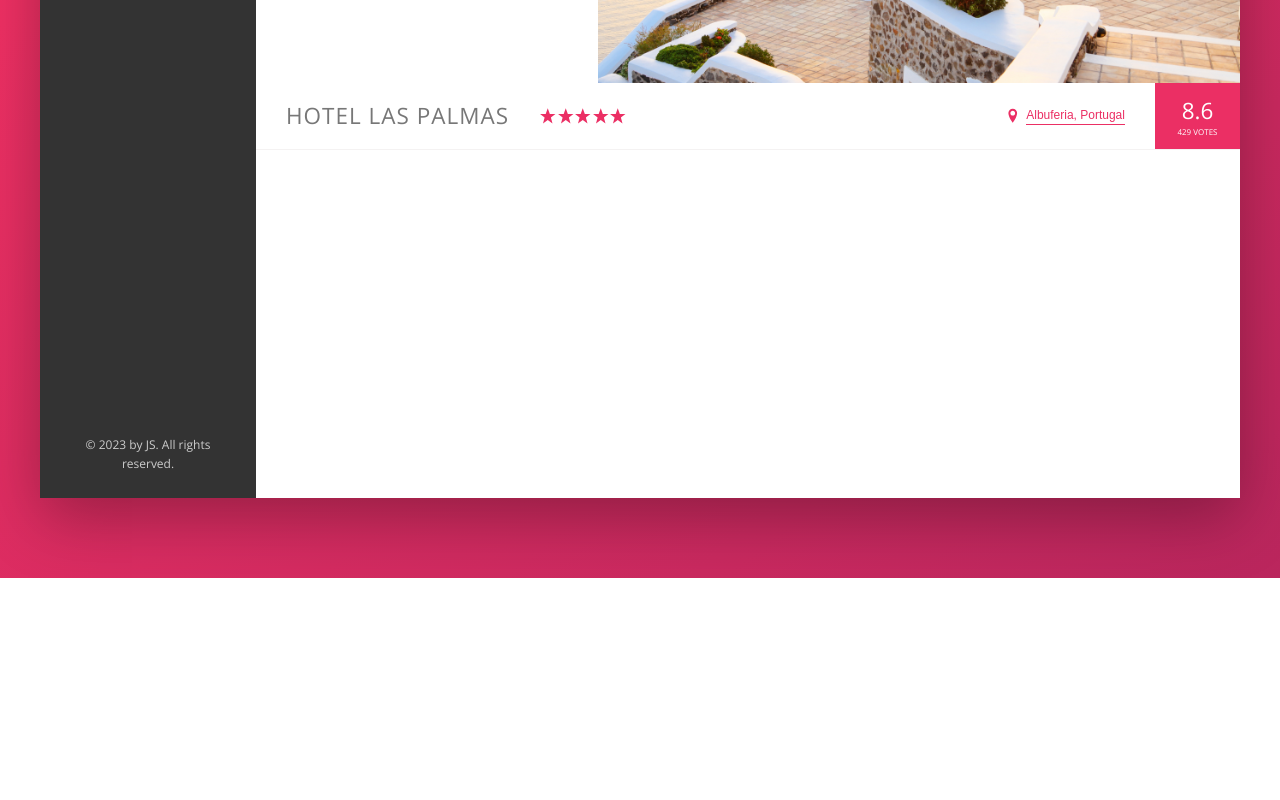
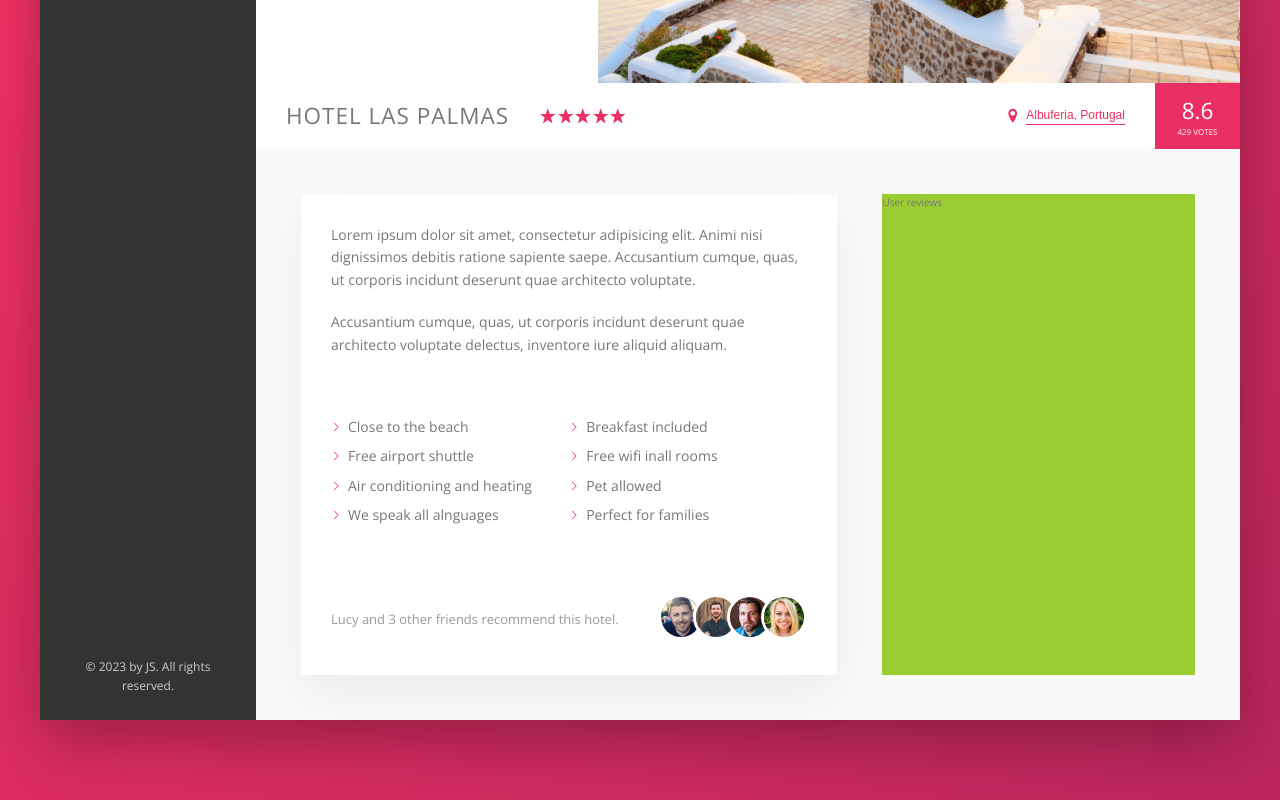
Before and after one commit to matthias-park/Advanced-CSS-Trillo, a website: page index.html in a window 1280 px wide. Shown: the part 452-1252 px from the top of the page. Before the commit the page ends 1030 px from the top, so only its background shows below. Drawn offline with nearby package versions, Linux system fonts and the light colour scheme.

Commit message:
Feat: Building the Description Section

```diff
--- a/index.html
+++ b/index.html
@@ -1,22 +1,29 @@
 <!DOCTYPE html>
 <html lang="en">
   <head>
-        <meta charset="UTF-8">
-        <meta name="viewport" content="width=device-width, initial-scale=1.0">
+    <meta charset="UTF-8" />
+    <meta name="viewport" content="width=device-width, initial-scale=1.0" />
 
-        <link href="https://fonts.googleapis.com/css?family=Open+Sans:300,400,600" rel="stylesheet">
-        <link rel="stylesheet" href="css/style.css">
-        <link rel="shortcut icon" type="image/png" href="img/favicon.png">
+    <link
+      href="https://fonts.googleapis.com/css?family=Open+Sans:300,400,600"
+      rel="stylesheet"
+    />
+    <link rel="stylesheet" href="css/style.css" />
+    <link rel="shortcut icon" type="image/png" href="img/favicon.png" />
 
     <title>trillo &mdash; Your all-in-one booking app</title>
   </head>
   <body>
     <div class="container">
       <header class="header">
-                <img src="img/logo.png" alt="trillo logo" class="logo">
+        <img src="img/logo.png" alt="trillo logo" class="logo" />
 
         <form action="#" class="search">
-                    <input type="text" class="search__input" placeholder="Search hotels">
+          <input
+            type="text"
+            class="search__input"
+            placeholder="Search hotels"
+          />
           <button class="search__button">
             <svg class="search__icon">
               <use xlink:href="img/sprite.svg#icon-magnifying-glass"></use>
@@ -38,7 +45,11 @@
             <spn class="user-nav__notification">13</spn>
           </div>
           <div class="user-nav__user">
-                        <img src="img/user.jpg" alt="User photo" class="user-nav__user-photo">
+            <img
+              src="img/user.jpg"
+              alt="User photo"
+              class="user-nav__user-photo"
+            />
             <span class="user-nav__user-name">Junsoo</span>
           </div>
         </nav>
@@ -80,26 +91,34 @@
             </li>
           </ul>
 
-                    <div class="legal">
-                        &copy; 2023 by JS. All rights reserved.
-                    </div>
+          <div class="legal">&copy; 2023 by JS. All rights reserved.</div>
         </nav>
         <main class="hotel-view">
           <div class="gallery">
             <figure class="gallery__item">
-                            <img src="img/hotel-1.jpg" alt="Photo of hotel 1" class="gallery__photo">
+              <img
+                src="img/hotel-1.jpg"
+                alt="Photo of hotel 1"
+                class="gallery__photo"
+              />
             </figure>
             <figure class="gallery__item">
-                            <img src="img/hotel-2.jpg" alt="Photo of hotel 2" class="gallery__photo">
+              <img
+                src="img/hotel-2.jpg"
+                alt="Photo of hotel 2"
+                class="gallery__photo"
+              />
             </figure>
             <figure class="gallery__item">
-                            <img src="img/hotel-3.jpg" alt="Photo of hotel 3" class="gallery__photo">
+              <img
+                src="img/hotel-3.jpg"
+                alt="Photo of hotel 3"
+                class="gallery__photo"
+              />
             </figure>
           </div>
           <div class="overview">
-                        <h1 class="overview__heading">
-                            Hotel Las Palmas
-                        </h1>
+            <h1 class="overview__heading">Hotel Las Palmas</h1>
             <div class="overview__stars">
               <svg class="overview__icon-star">
                 <use xlink:href="img/sprite.svg#icon-star"></use>
@@ -130,6 +149,44 @@
               <div class="overview__rating-count">429 votes</div>
             </div>
           </div>
+
+          <div class="detail">
+            <div class="description">
+              <p class="paragraph">
+                Lorem ipsum dolor sit amet, consectetur adipisicing elit. Animi
+                nisi dignissimos debitis ratione sapiente saepe. Accusantium
+                cumque, quas, ut corporis incidunt deserunt quae architecto
+                voluptate.
+              </p>
+              <p class="paragraph">
+                Accusantium cumque, quas, ut corporis incidunt deserunt quae
+                architecto voluptate delectus, inventore iure aliquid aliquam.
+              </p>
+              <ul class="list">
+                <li class="list__item">Close to the beach</li>
+                <li class="list__item">Breakfast included</li>
+                <li class="list__item">Free airport shuttle</li>
+                <li class="list__item">Free wifi inall rooms</li>
+                <li class="list__item">Air conditioning and heating</li>
+                <li class="list__item">Pet allowed</li>
+                <li class="list__item">We speak all alnguages</li>
+                <li class="list__item">Perfect for families</li>
+              </ul>
+              <div class="recommend">
+                <p class="recommend__count">
+                    Lucy and 3 other friends recommend this hotel.
+                </p>
+                <p class="recommend__friends">
+                    <img src="img/user-3.jpg" alt="Friend 1" class="recommend__photo">
+                    <img src="img/user-4.jpg" alt="Friend 2" class="recommend__photo">
+                    <img src="img/user-5.jpg" alt="Friend 3" class="recommend__photo">
+                    <img src="img/user-6.jpg" alt="Friend 4" class="recommend__photo">
+                </p>
+              </div>
+            </div>
+
+            <div class="user-reviews">User reviews</div>
+          </div>
         </main>
       </div>
     </div>
--- a/sass/_base.scss
+++ b/sass/_base.scss
@@ -13,6 +13,9 @@
   --color-grey-dark-3: #999;
 
   --shadow-dark: 0 2rem 6rem rgba(0,0,0,.3);
+  --shadow-light: 0 2rem 5rem rgba(0,0,0,.06);
+
+  --line: 1px solid var(var(--color-grey-light-2))
 }
 
 * {
--- a/sass/_components.scss
+++ b/sass/_components.scss
@@ -203,7 +203,7 @@
 .overview {
   display: flex;
   align-items: center;
-  border-bottom: 1px solid var(--color-grey-light-2);
+  border-bottom: var(--line);
 
   &__heading {
     font-size: 2.25rem;
@@ -301,3 +301,76 @@
     box-shadow: none;
   }
 }
+
+////////////////////////////////////
+/// PARAGRAPH
+.paragraph:not(:last-of-type) {
+  margin-bottom: 2rem;
+}
+
+////////////////////////////////////
+/// LIST
+.list {
+  list-style: none;
+  margin: 3rem 0;
+  padding: 3rem 0;
+  border-top: var(--line);
+  border-bottom: var(--line);
+
+  display: flex;
+  flex-wrap: wrap;
+
+  &__item {
+    flex: 0 0 50%;
+    margin-bottom: .7rem;
+  }
+
+  &__item::before {
+    content: "";
+    display: inline-block;
+    height: 1rem;
+    width: 1rem;
+    margin-right: .7rem;
+
+    //Older browsers
+    // background-image: url(../img/chevron-thin-right.svg);
+    // background-size: cover;
+
+    //Newer browsers - masks
+    background-color: var(--color-primary);
+    -webkit-mask-image: url(../img/chevron-thin-right.svg);
+    -webkit-mask-size: cover;
+    mask-image: url(../img/chevron-thin-right.svg);
+    mask-size: cover;
+  }
+}
+
+////////////////////////////////////
+/// RECOMMEND
+.recommend {
+  font-size: 1.3rem;
+  color: var(--color-grey-dark-3);
+
+  display: flex;
+  align-items: center;
+
+  &__count {
+    margin-right: auto;
+  }
+
+  &__friend {
+
+  }
+
+  &__photo {
+    box-sizing: content-box;
+    height: 4rem;
+    width: 4rem;
+    border-radius: 50%;
+    border: 3px solid #fff;
+
+    &:not(:last-child) {
+      margin-right: -1.5rem;
+    }
+  }
+}
--- a/sass/_layout.scss
+++ b/sass/_layout.scss
@@ -35,8 +35,26 @@
 .hotel-view {
   background-color: #fff;
 
-  //TEST
-  height: 80rem;
-
   flex: 1;
 }
+
+.detail {
+  display: flex;
+  padding: 4.5rem;
+  background-color: var(--color-grey-light-1);
+  border-bottom: var(--line);
+}
+
+.description {
+  font-size: 1.4rem;
+  background-color: #fff;
+  box-shadow: var(--shadow-light);
+  padding: 3rem;
+  flex: 0 0 60%;
+  margin-right: 4.5rem;
+}
+
+.user-reviews {
+  background-color: yellowgreen;
+  flex: 1;
+}
```
Also changed, not shown: css/style.css. Lines whose indentation alone changed are shown as unchanged.
